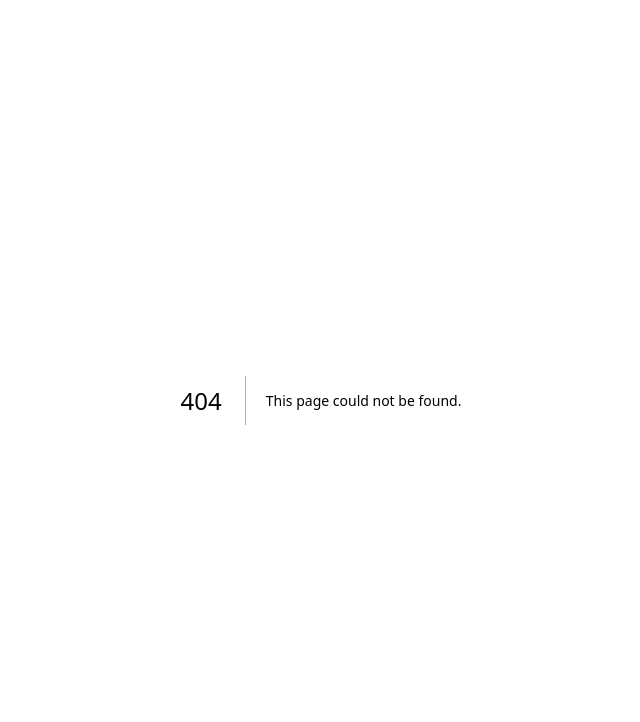
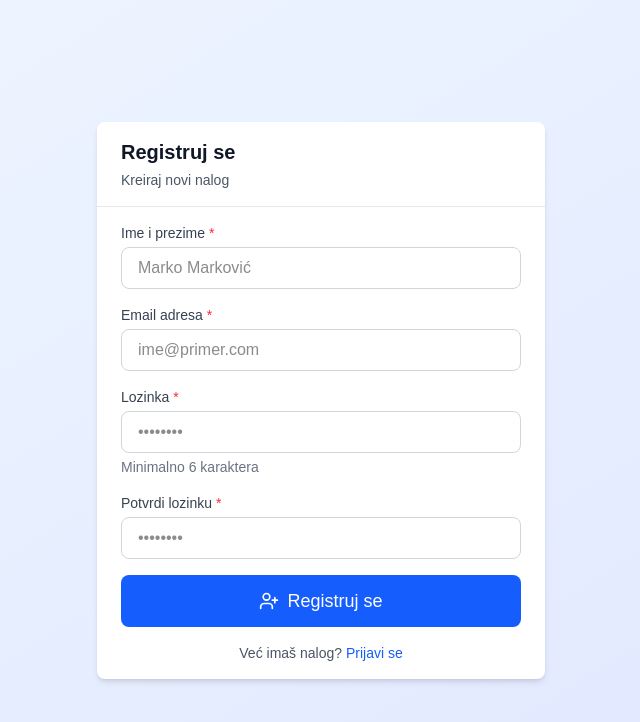
Before and after one commit to elab-development/internet-tehnologije-2025-travelexperiencejournal_2022_0368, a Next.js app in the folder travel-journal/: page /register in a window 1280 px wide. Before the commit this address had no page. Shown: the top 722 px of the page, without its empty margins (319-959 px from the left). Built offline with nearby package versions, Linux system fonts and the light colour scheme.

Commit message:
login i register stranica sa validacijom forme

```diff
--- /dev/null
+++ b/travel-journal/app/(auth)/layout.tsx
@@ -0,0 +1,15 @@
+import React from 'react';
+
+export default function AuthLayout({
+  children,
+}: {
+  children: React.ReactNode;
+}) {
+  return (
+    <div className="min-h-screen bg-gradient-to-br from-blue-50 to-indigo-100 flex items-center justify-center p-4">
+      <div className="w-full max-w-md">
+        {children}
+      </div>
+    </div>
+  );
+}
--- /dev/null
+++ b/travel-journal/app/(auth)/login/page.tsx
@@ -0,0 +1,125 @@
+'use client';
+
+import { useState } from 'react';
+import { useRouter } from 'next/navigation';
+import { signIn } from 'next-auth/react';
+import Link from 'next/link';
+import Button from '@/components/ui/Button';
+import Input from '@/components/ui/Input';
+import Card from '@/components/ui/Card';
+import { LogIn } from 'lucide-react';
+
+export default function LoginPage() {
+  const router = useRouter();
+  const [formData, setFormData] = useState({
+    email: '',
+    password: '',
+  });
+  const [errors, setErrors] = useState<{ email?: string; password?: string }>({});
+  const [isLoading, setIsLoading] = useState(false);
+  const [generalError, setGeneralError] = useState('');
+
+  // Validacija forme
+  const validateForm = () => {
+    const newErrors: { email?: string; password?: string } = {};
+
+    if (!formData.email) {
+      newErrors.email = 'Email je obavezan';
+    } else if (!/\S+@\S+\.\S+/.test(formData.email)) {
+      newErrors.email = 'Neispravna email adresa';
+    }
+
+    if (!formData.password) {
+      newErrors.password = 'Lozinka je obavezna';
+    } else if (formData.password.length < 6) {
+      newErrors.password = 'Lozinka mora imati najmanje 6 karaktera';
+    }
+
+    setErrors(newErrors);
+    return Object.keys(newErrors).length === 0;
+  };
+
+  // Submit handler
+  const handleSubmit = async (e: React.FormEvent) => {
+    e.preventDefault();
+    setGeneralError('');
+
+    if (!validateForm()) return;
+
+    setIsLoading(true);
+
+    try {
+      const result = await signIn('credentials', {
+        email: formData.email,
+        password: formData.password,
+        redirect: false,
+      });
+
+      if (result?.error) {
+        setGeneralError('Neispravni kredencijali. Pokušajte ponovo.');
+      } else {
+        router.push('/dashboard');
+        router.refresh();
+      }
+    } catch (error) {
+      setGeneralError('Došlo je do greške. Pokušajte ponovo.');
+    } finally {
+      setIsLoading(false);
+    }
+  };
+
+  return (
+    <Card title="Prijavi se" subtitle="Dobrodošli nazad!">
+      <form onSubmit={handleSubmit} className="space-y-4">
+        {/* General error */}
+        {generalError && (
+          <div className="bg-red-50 border border-red-200 text-red-700 px-4 py-3 rounded">
+            {generalError}
+          </div>
+        )}
+
+        {/* Email input */}
+        <Input
+          label="Email adresa"
+          type="email"
+          placeholder="ime@primer.com"
+          value={formData.email}
+          onChange={(e) => setFormData({ ...formData, email: e.target.value })}
+          error={errors.email}
+          required
+        />
+
+        {/* Password input */}
+        <Input
+          label="Lozinka"
+          type="password"
+          placeholder="••••••••"
+          value={formData.password}
+          onChange={(e) => setFormData({ ...formData, password: e.target.value })}
+          error={errors.password}
+          required
+        />
+
+        {/* Submit button */}
+        <Button
+          type="submit"
+          variant="primary"
+          size="lg"
+          isLoading={isLoading}
+          className="w-full"
+        >
+          <LogIn className="w-5 h-5" />
+          Prijavi se
+        </Button>
+
+        {/* Register link */}
+        <p className="text-center text-sm text-gray-600">
+          Nemaš nalog?{' '}
+          <Link href="/register" className="text-blue-600 hover:underline font-medium">
+            Registruj se
+          </Link>
+        </p>
+      </form>
+    </Card>
+  );
+}
--- /dev/null
+++ b/travel-journal/app/(auth)/register/page.tsx
@@ -0,0 +1,180 @@
+'use client';
+
+import { useState } from 'react';
+import { useRouter } from 'next/navigation';
+import { signIn } from 'next-auth/react';
+import Link from 'next/link';
+import Button from '@/components/ui/Button';
+import Input from '@/components/ui/Input';
+import Card from '@/components/ui/Card';
+import { UserPlus } from 'lucide-react';
+
+export default function RegisterPage() {
+  const router = useRouter();
+  const [formData, setFormData] = useState({
+    email: '',
+    password: '',
+    confirmPassword: '',
+    displayName: '',
+  });
+  const [errors, setErrors] = useState<Record<string, string>>({});
+  const [isLoading, setIsLoading] = useState(false);
+  const [generalError, setGeneralError] = useState('');
+
+  // Validacija forme
+  const validateForm = () => {
+    const newErrors: Record<string, string> = {};
+
+    if (!formData.displayName) {
+      newErrors.displayName = 'Ime je obavezno';
+    } else if (formData.displayName.length < 2) {
+      newErrors.displayName = 'Ime mora imati najmanje 2 karaktera';
+    }
+
+    if (!formData.email) {
+      newErrors.email = 'Email je obavezan';
+    } else if (!/\S+@\S+\.\S+/.test(formData.email)) {
+      newErrors.email = 'Neispravna email adresa';
+    }
+
+    if (!formData.password) {
+      newErrors.password = 'Lozinka je obavezna';
+    } else if (formData.password.length < 6) {
+      newErrors.password = 'Lozinka mora imati najmanje 6 karaktera';
+    }
+
+    if (formData.password !== formData.confirmPassword) {
+      newErrors.confirmPassword = 'Lozinke se ne poklapaju';
+    }
+
+    setErrors(newErrors);
+    return Object.keys(newErrors).length === 0;
+  };
+
+  // Submit handler
+  const handleSubmit = async (e: React.FormEvent) => {
+    e.preventDefault();
+    setGeneralError('');
+
+    if (!validateForm()) return;
+
+    setIsLoading(true);
+
+    try {
+      // Poziv register API-ja
+      const response = await fetch('/api/auth/register', {
+        method: 'POST',
+        headers: { 'Content-Type': 'application/json' },
+        body: JSON.stringify({
+          email: formData.email,
+          password: formData.password,
+          displayName: formData.displayName,
+        }),
+      });
+
+      const data = await response.json();
+
+      if (!response.ok) {
+        setGeneralError(data.error || 'Greška pri registraciji');
+        return;
+      }
+
+      // Automatska prijava nakon registracije
+      const signInResult = await signIn('credentials', {
+        email: formData.email,
+        password: formData.password,
+        redirect: false,
+      });
+
+      if (signInResult?.error) {
+        setGeneralError('Registracija uspešna, ali prijava nije uspela. Pokušajte da se prijavite.');
+        router.push('/login');
+      } else {
+        router.push('/dashboard');
+        router.refresh();
+      }
+    } catch (error) {
+      setGeneralError('Došlo je do greške. Pokušajte ponovo.');
+    } finally {
+      setIsLoading(false);
+    }
+  };
+
+  return (
+    <Card title="Registruj se" subtitle="Kreiraj novi nalog">
+      <form onSubmit={handleSubmit} className="space-y-4">
+        {/* General error */}
+        {generalError && (
+          <div className="bg-red-50 border border-red-200 text-red-700 px-4 py-3 rounded">
+            {generalError}
+          </div>
+        )}
+
+        {/* Display name */}
+        <Input
+          label="Ime i prezime"
+          type="text"
+          placeholder="Marko Marković"
+          value={formData.displayName}
+          onChange={(e) => setFormData({ ...formData, displayName: e.target.value })}
+          error={errors.displayName}
+          required
+        />
+
+        {/* Email */}
+        <Input
+          label="Email adresa"
+          type="email"
+          placeholder="ime@primer.com"
+          value={formData.email}
+          onChange={(e) => setFormData({ ...formData, email: e.target.value })}
+          error={errors.email}
+          required
+        />
+
+        {/* Password */}
+        <Input
+          label="Lozinka"
+          type="password"
+          placeholder="••••••••"
+          value={formData.password}
+          onChange={(e) => setFormData({ ...formData, password: e.target.value })}
+          error={errors.password}
+          helperText="Minimalno 6 karaktera"
+          required
+        />
+
+        {/* Confirm password */}
+        <Input
+          label="Potvrdi lozinku"
+          type="password"
+          placeholder="••••••••"
+          value={formData.confirmPassword}
+          onChange={(e) => setFormData({ ...formData, confirmPassword: e.target.value })}
+          error={errors.confirmPassword}
+          required
+        />
+
+        {/* Submit button */}
+        <Button
+          type="submit"
+          variant="primary"
+          size="lg"
+          isLoading={isLoading}
+          className="w-full"
+        >
+          <UserPlus className="w-5 h-5" />
+          Registruj se
+        </Button>
+
+        {/* Login link */}
+        <p className="text-center text-sm text-gray-600">
+          Već imaš nalog?{' '}
+          <Link href="/login" className="text-blue-600 hover:underline font-medium">
+            Prijavi se
+          </Link>
+        </p>
+      </form>
+    </Card>
+  );
+}
```
